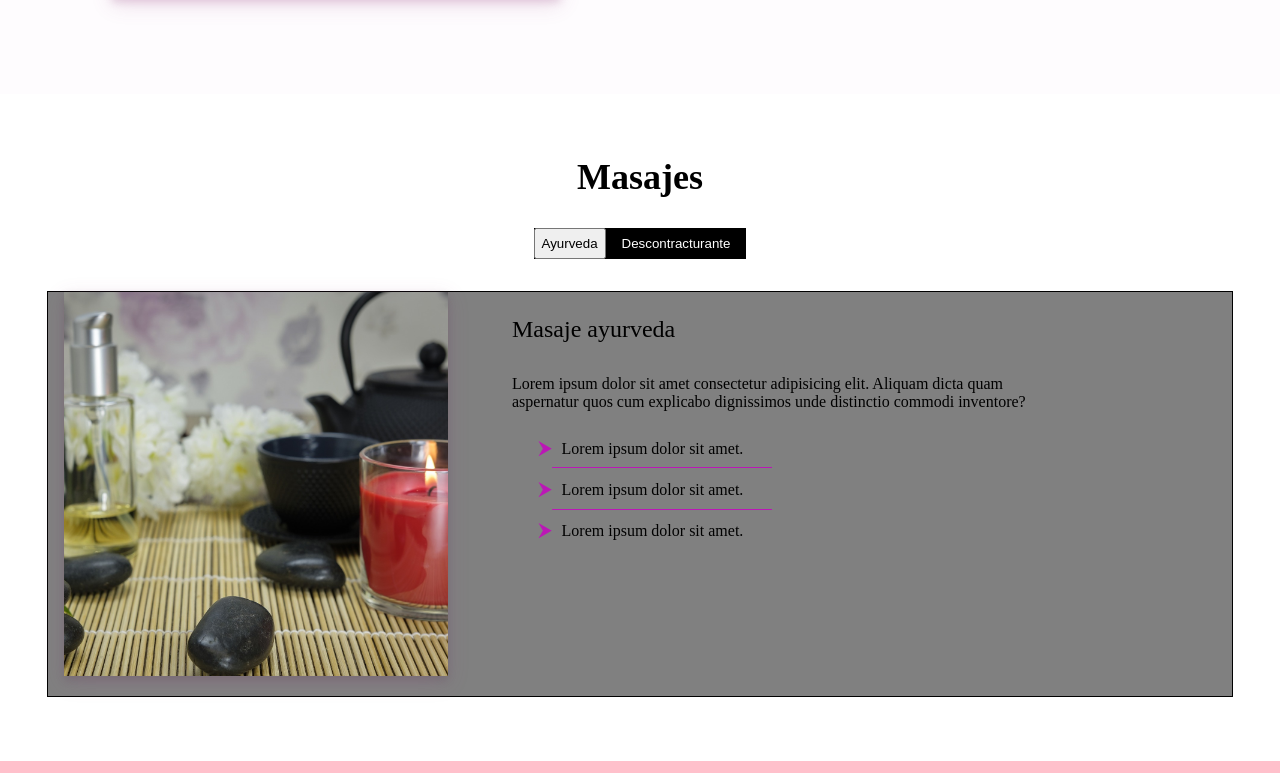
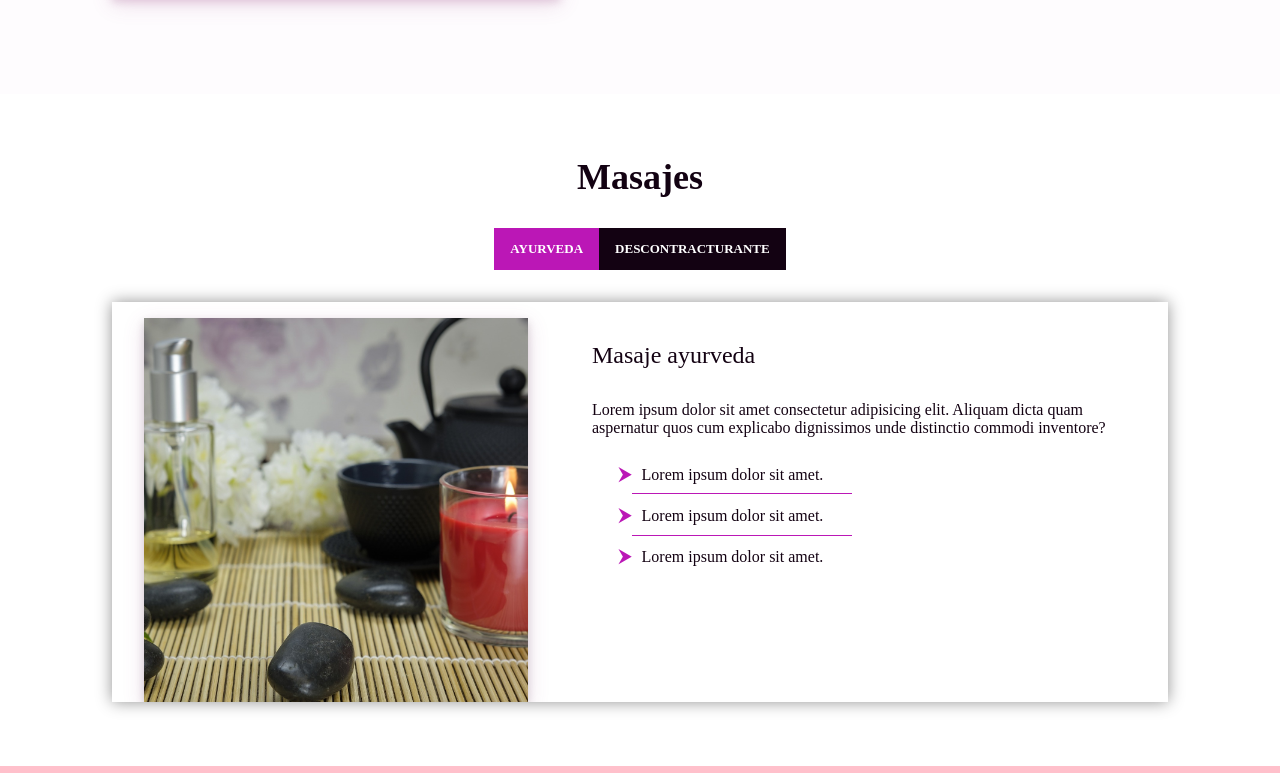
Before and after one commit to mery25/massage-site, a React (Create React App) app: page / in a window 1280 px wide. Shown: the part 1487-2260 px from the top of the page. Built offline with nearby package versions, Linux system fonts and the light colour scheme.

Commit message:
Improve Massages style

```diff
--- a/src/components/massages/Massages.sass
+++ b/src/components/massages/Massages.sass
@@ -1,16 +1,19 @@
+@import "../fonts"
+@import "../colors"
+
 .massages
     display: flex
     flex-direction: column
     align-items: center
-    padding: 2rem 3rem
+    color: $color-title-massages
 
     &__tab-panel
         display: flex
-        background-color: black
-        color: white
+        color: $font-tab-massages
 
-    &__tab
-        padding: 8px 16px
+    &__tab,
+    &__tab--active
+        padding: 13px 16px
         width: auto
         border: none
         display: block
@@ -21,10 +24,23 @@
         background-color: inherit
         text-align: center
         cursor: pointer
+        background: $bg-tab-massages
+        text-transform: uppercase
+        font: $font-button
+
+    &__tab--active, &__tab:hover
+        background: $bg-tab-active-massages
 
     &__tab-content
-        border: 1px solid black
+        position: relative
+        display: block
         margin: 2rem
-        background: grey
-        height: 404px
-        width: 100%
+        width: 80vw
+        box-shadow: 0 0 15px $shdw-tab-content-massages
+        padding: 1rem
+        overflow: hidden
+        height: 36rem
+
+@media screen and ( min-width: 600px )
+    .massages__tab-content
+        height: 23rem
```
